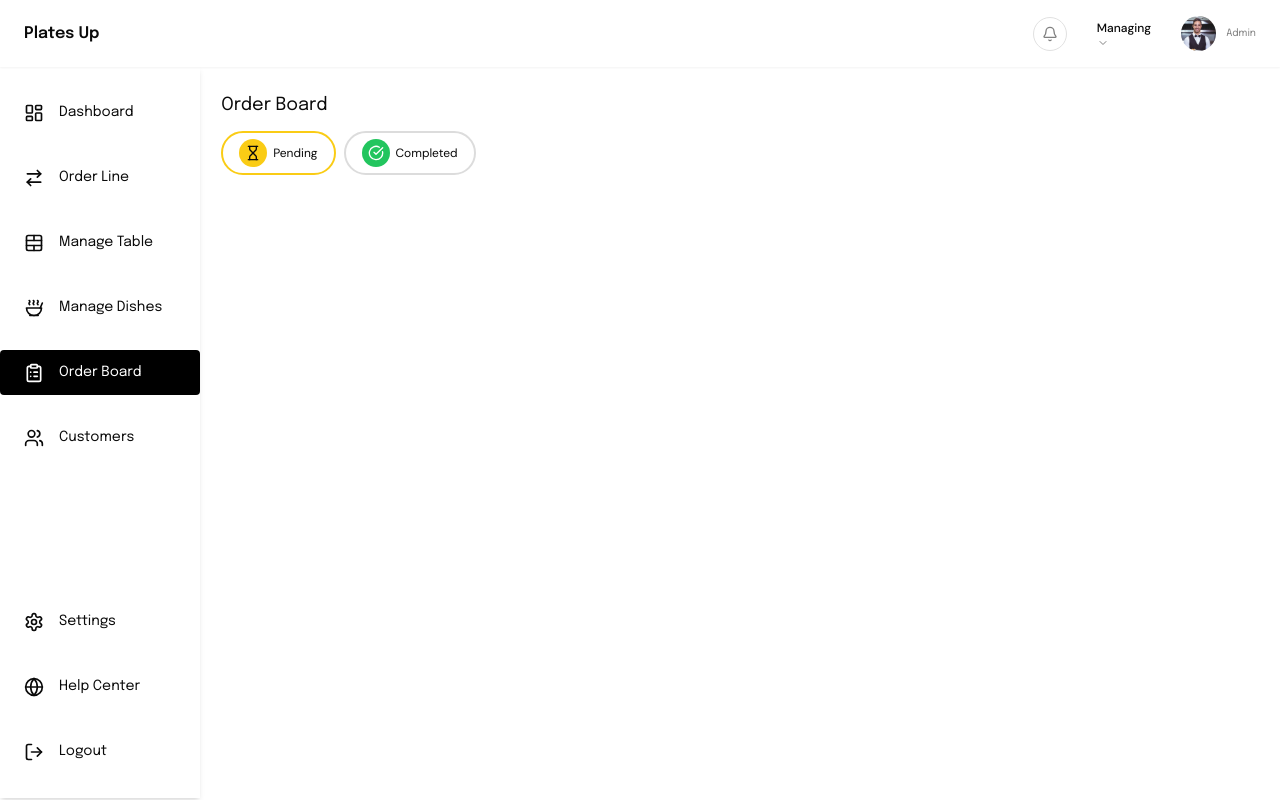
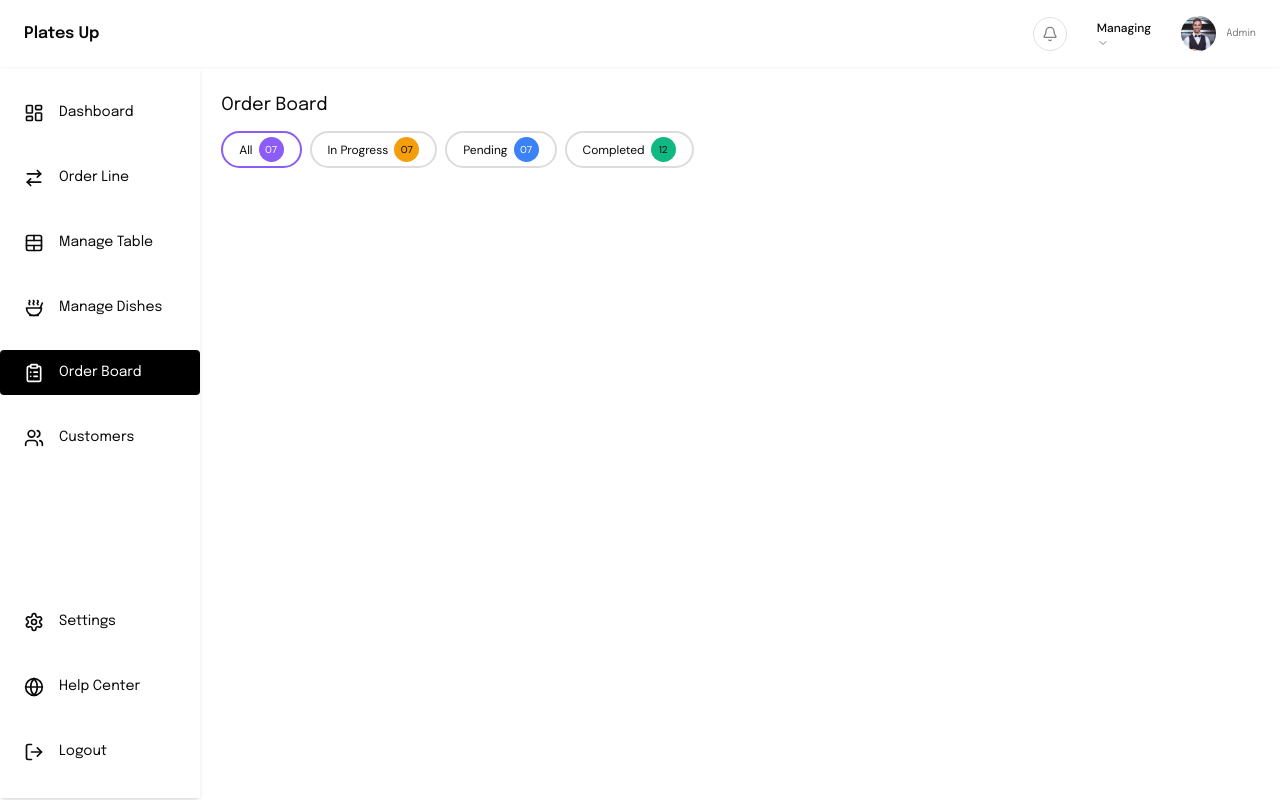
Before and after one commit to pritulgohil/restaurant-pos, a Next.js app: page /pos/order-board in a window 1280 px wide. Built offline with nearby package versions, Linux system fonts and the light colour scheme; no server answers; sample sign-in values are in the browser's storage.

Commit message:
change in capsule design

```diff
--- a/src/app/components/Pos/OrderBoard/OrderBoard.jsx
+++ b/src/app/components/Pos/OrderBoard/OrderBoard.jsx
@@ -1,28 +1,44 @@
 import React from "react";
 import styles from "./OrderBoard.module.css";
-import { Hourglass, CircleCheckBig } from "lucide-react";
 
 export const OrderBoard = () => {
   return (
     <div className={styles.mainContainer}>
       <div className={styles.cardCapsuleContainer}>
+        <div className={`${styles.cardCapsule} ${styles.allCapsule}`}>
+          <div className="capsuleHeader">All</div>
+          <div
+            className={`${styles.capsuleIconContainer} ${styles.allIconContainer}`}
+          >
+            07
+          </div>
+        </div>
+        <div className={`${styles.cardCapsule} ${styles.inProgressCapsule}`}>
+          <div className="capsuleHeader">In Progress</div>
+          <div
+            className={`${styles.capsuleIconContainer} ${styles.inProgressIconContainer}`}
+          >
+            07
+          </div>
+        </div>
         <div className={`${styles.cardCapsule} ${styles.pendingCapsule}`}>
+          <div className="capsuleHeader">Pending</div>
           <div
             className={`${styles.capsuleIconContainer} ${styles.pendingIconContainer}`}
           >
-            <Hourglass className={styles.capsuleIcon} />
+            07
           </div>
-          <div className="capsuleHeader">Pending</div>
         </div>
         <div className={`${styles.cardCapsule} ${styles.completeCapsule}`}>
+          <div className="capsuleHeader">Completed</div>
           <div
             className={`${styles.capsuleIconContainer} ${styles.completeIconContainer}`}
           >
-            <CircleCheckBig className={styles.completeCapsuleIcon} />
+            12
           </div>
-          <div className="capsuleHeader">Completed</div>
         </div>
       </div>
+      <div className={styles.orderCardContainer}></div>
     </div>
   );
 };
--- a/src/app/components/Pos/OrderBoard/OrderBoard.module.css
+++ b/src/app/components/Pos/OrderBoard/OrderBoard.module.css
@@ -10,39 +10,64 @@
   align-items: center;
   justify-content: center;
   gap: 6px;
-  padding: 6px 16px;
+  padding: 4px 16px;
   border-radius: 9999px;
   cursor: pointer;
-}
-
-.pendingCapsule {
-  border: 2px solid #facc15;
+  border: 2px solid gainsboro;
 }
 
 .capsuleIconContainer {
+  width: 25px;
+  height: 25px;
   padding: 6px;
-  border-radius: 100%;
+  border-radius: 50%;
+  display: flex;
+  align-items: center;
+  justify-content: center;
+  font-size: 10px;
+}
+
+.allCapsule {
+  border: 2px solid #8b5cf6;
+}
+
+/* .pendingCapsule {
+  border: 2px solid #3b82f6;
+}
+
+.completeCapsule {
+  border: 2px solid #10b981;
+}
+
+.inProgressCapsule {
+  border: 2px solid #f59e0b;
+} */
+
+.allIconContainer {
+  background-color: #8b5cf6;
+  color: white;
 }
 
 .pendingIconContainer {
-  background-color: #facc15;
-}
-
-.completeCapsule {
-  border: 2px solid gainsboro;
+  background-color: #3b82f6;
+  color: white;
 }
 
 .completeIconContainer {
-  background-color: #22c55e;
+  background-color: #10b981;
+}
+
+.inProgressIconContainer {
+  background-color: #f59e0b;
 }
 
 .capsuleIcon {
-  width: 16px;
-  height: 16px;
+  width: 14px;
+  height: 14px;
 }
 
 .completeCapsuleIcon {
-  width: 16px;
-  height: 16px;
+  width: 14px;
+  height: 14px;
   color: white;
 }
```
